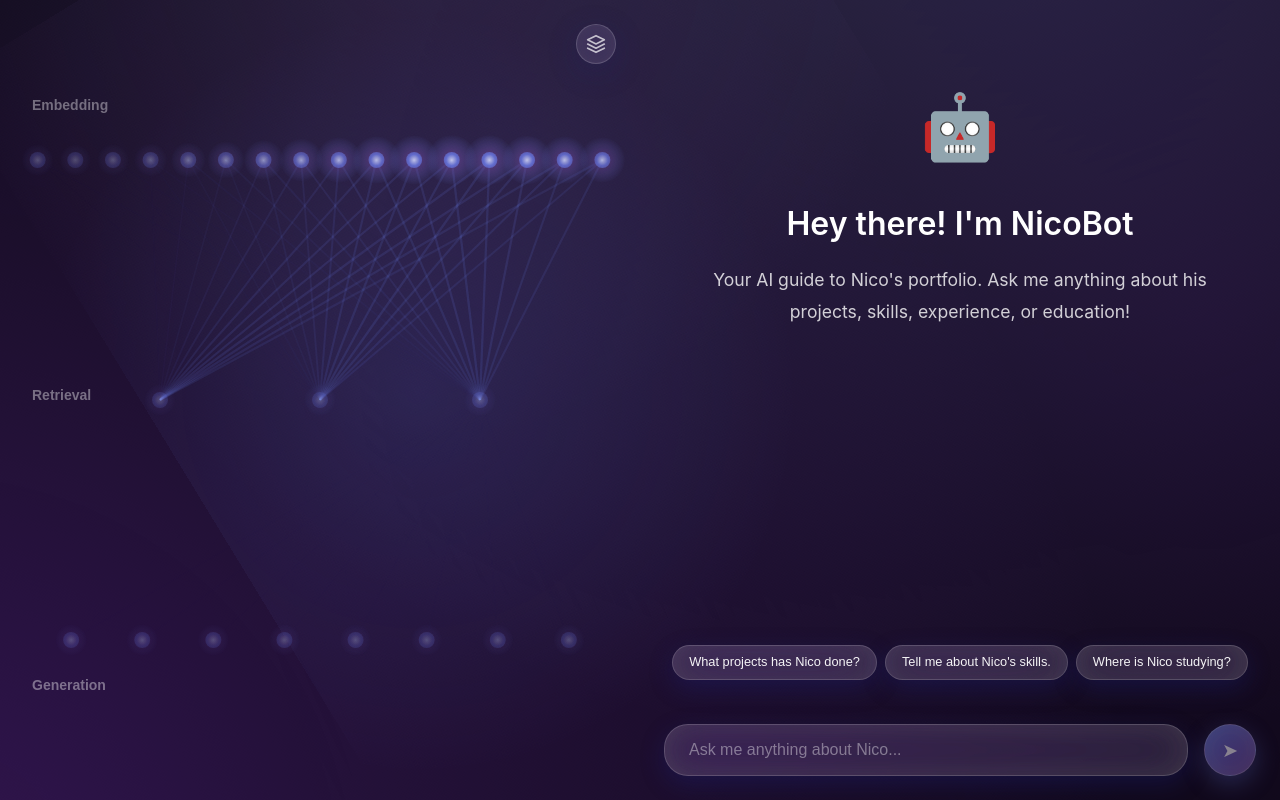
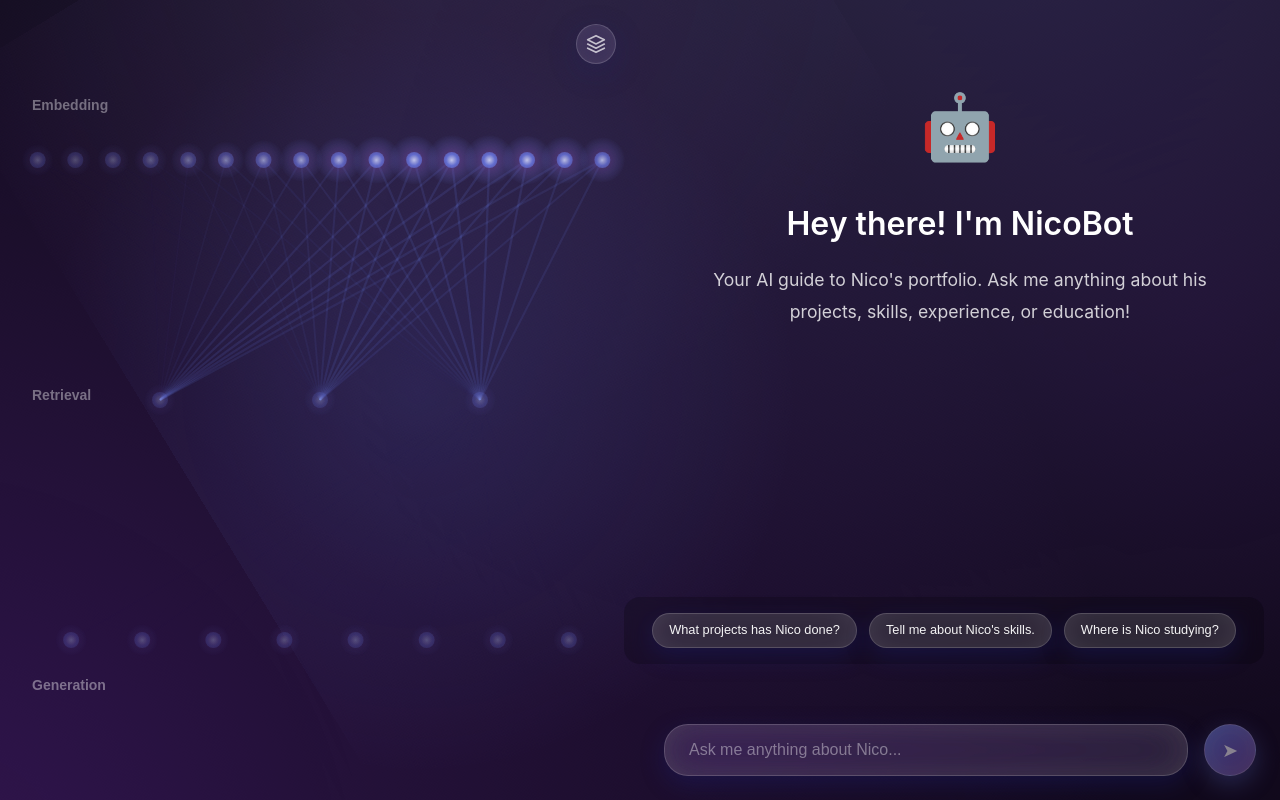
Before and after one commit to shinic1/Portfolio, a React (Vite) app in the folder frontend/: page / in a window 1280 px wide. Built offline with nearby package versions, Linux system fonts and the light colour scheme.

Commit message:
Update SuggestedQuestions.css to enhance styling with improved padding, background, and layout adjustments for better visual presentation of question suggestions.

```diff
--- a/frontend/src/components/SuggestedQuestions.css
+++ b/frontend/src/components/SuggestedQuestions.css
@@ -10,8 +10,11 @@
   max-width: none;
   z-index: 5;
   pointer-events: none;
-  padding: 0;
-  background: transparent;
+  padding: 1rem;
+  background: rgba(0, 0, 0, 0.2);
+  backdrop-filter: blur(10px);
+  border-radius: 16px;
+  margin: 0 1rem 1rem 0;
 }
 
 .suggested-label {
@@ -25,9 +28,12 @@
 
 .questions-grid {
   display: flex;
-  flex-wrap: wrap;
-  gap: 0.5rem;
+  flex-direction: row;
+  flex-wrap: nowrap;
+  gap: 0.75rem;
   justify-content: center;
+  align-items: center;
+  width: 100%;
 }
 
 .question-button {
```
